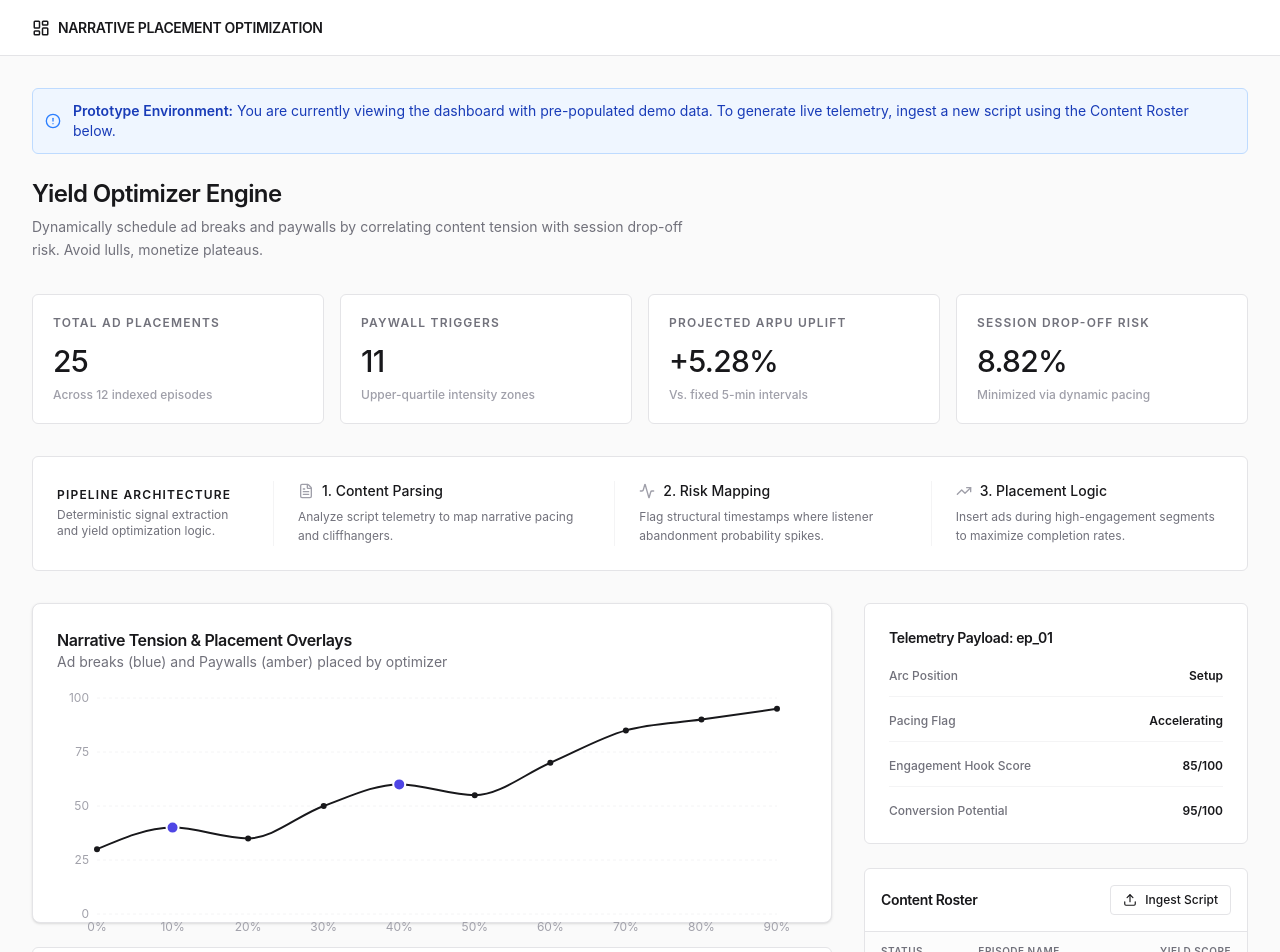
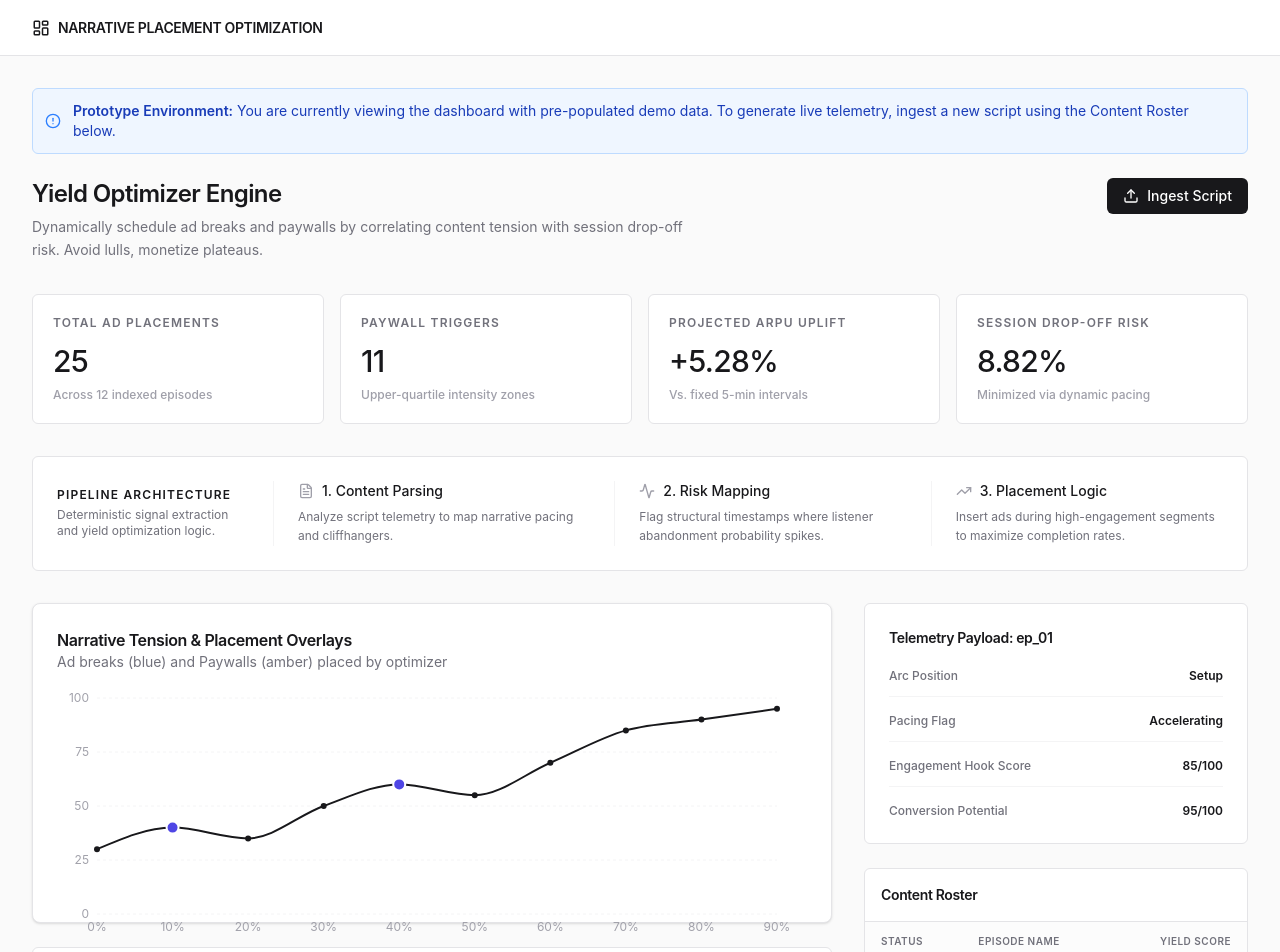
Before and after one commit to Sejpal-Raghav/narrative-placement-optimization, a Next.js app: page /dashboard in a window 1280 px wide. Shown: the top 952 px of the page. Built offline with nearby package versions, Linux system fonts and the light colour scheme.

Commit message:
Move Ingest Script button to main header and make prominent

```diff
--- a/src/app/dashboard/page.tsx
+++ b/src/app/dashboard/page.tsx
@@ -96,12 +96,31 @@ export default function Dashboard() {
           </p>
         </div>
 
-        <header className="mb-8">
-          <h2 className="text-2xl font-semibold text-zinc-900 tracking-tight">Yield Optimizer Engine</h2>
-          <p className="text-sm text-zinc-500 mt-1.5 max-w-2xl leading-relaxed">
-            Dynamically schedule ad breaks and paywalls by correlating content tension with session drop-off risk.
-            Avoid lulls, monetize plateaus.
-          </p>
+        <header className="mb-8 flex flex-col sm:flex-row sm:items-start justify-between gap-4">
+          <div>
+            <h2 className="text-2xl font-semibold text-zinc-900 tracking-tight">Yield Optimizer Engine</h2>
+            <p className="text-sm text-zinc-500 mt-1.5 max-w-2xl leading-relaxed">
+              Dynamically schedule ad breaks and paywalls by correlating content tension with session drop-off risk.
+              Avoid lulls, monetize plateaus.
+            </p>
+          </div>
+          <div className="shrink-0">
+            <input
+              type="file"
+              accept=".txt,.epub"
+              className="hidden"
+              ref={fileInputRef}
+              onChange={handleFileUpload}
+            />
+            <button
+              onClick={() => fileInputRef.current?.click()}
+              disabled={isUploading}
+              className="flex items-center gap-2 text-sm font-medium bg-zinc-900 text-white px-4 py-2 rounded-md hover:bg-zinc-800 disabled:opacity-70 transition-colors focus-visible:ring-2 focus-visible:ring-zinc-900 focus-visible:ring-offset-2"
+            >
+              {isUploading ? <Loader2 size={16} className="animate-spin" /> : <Upload size={16} />}
+              {isUploading ? 'Processing...' : 'Ingest Script'}
+            </button>
+          </div>
         </header>
 
         {/* Global Metrics */}
@@ -241,25 +260,8 @@ export default function Dashboard() {
 
             {/* Content Roster Data Table */}
             <div className="border border-zinc-200 bg-white rounded-md flex flex-col h-[500px]">
-              <div className="flex justify-between items-center p-4 border-b border-zinc-200">
+              <div className="p-4 border-b border-zinc-200">
                 <h3 className="text-sm font-semibold text-zinc-900 tracking-tight">Content Roster</h3>
-                <div>
-                  <input
-                    type="file"
-                    accept=".txt,.epub"
-                    className="hidden"
-                    ref={fileInputRef}
-                    onChange={handleFileUpload}
-                  />
-                  <button
-                    onClick={() => fileInputRef.current?.click()}
-                    disabled={isUploading}
-                    className="flex items-center gap-2 text-xs font-medium border border-zinc-200 bg-white text-zinc-900 px-3 py-1.5 rounded hover:bg-zinc-50 disabled:opacity-50 transition-colors focus-visible:ring-2 focus-visible:ring-zinc-900 focus-visible:ring-offset-2"
-                  >
-                    {isUploading ? <Loader2 size={14} className="animate-spin" /> : <Upload size={14} />}
-                    {isUploading ? 'Processing...' : 'Ingest Script'}
-                  </button>
-                </div>
               </div>
 
               <div className="overflow-x-auto">
```
